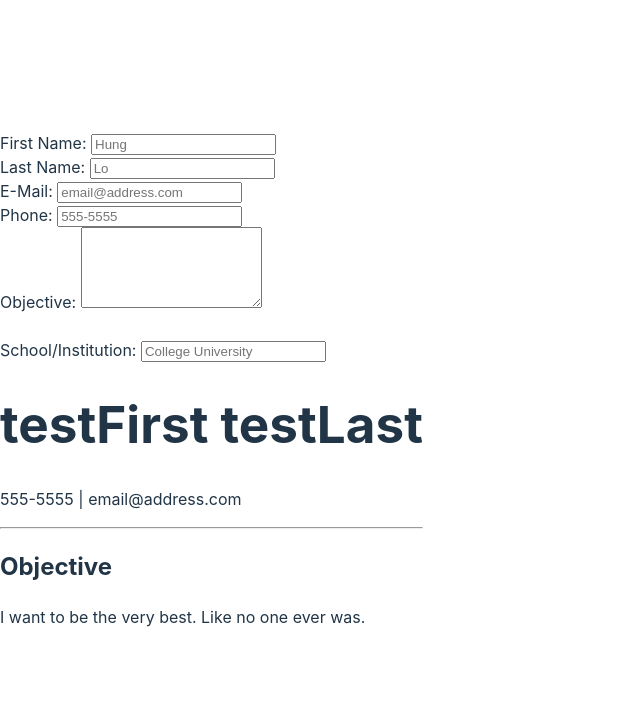
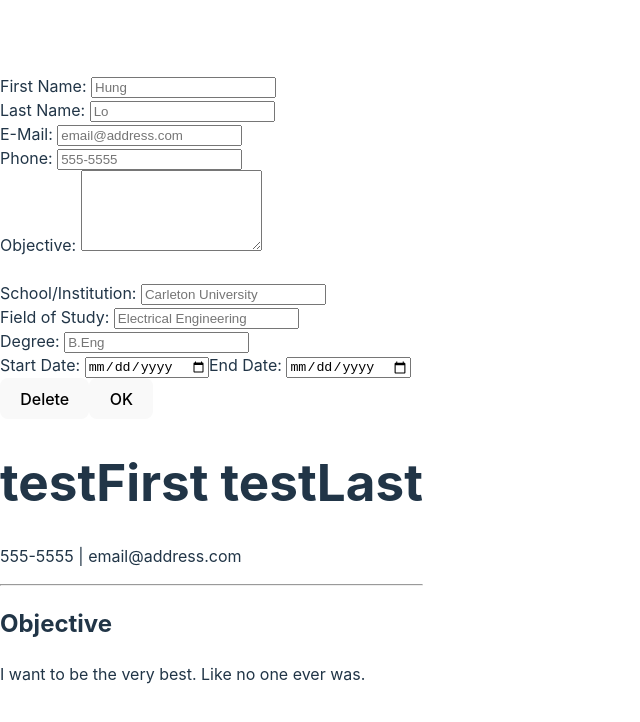
Before and after one commit to andrewtran28/cv-application, a React (Vite) app: page / in a window 1280 px wide. Shown: the top 722 px of the page, without its empty margins (0-640 px from the left). Built offline with nearby package versions, Linux system fonts and the light colour scheme; the HTML template or start-up script is replaced by a standard one.

Commit message:
Add education form

```diff
--- a/src/App.jsx
+++ b/src/App.jsx
@@ -1,22 +1,46 @@
 import { useState } from 'react';
 import GeneralForm from './components/general';
 import EducationForm from './components/education';
-import Resume from './components/resume';
+import Resume from './components/Resume';
 
 function App() {
     const [resume, setResume] = useState({firstName: "testFirst", lastName: "testLast", phone: "555-5555", email: "email@address.com", objective: "I want to be the very best. Like no one ever was."});
 
-    function handleGeneralChange(e) {
+    const handleGeneralChange = (e) => {
         setResume({ ...resume, [e.target.name]: e.target.value });
-      }
+    }
+
+    const handleEducationChange = (e) => {
+        setResume({ ...resume, [e.target.name]: e.target.value });
+    }
+
+    const handleExperienceChange = (e) => {
+        setResume({ ...resume, [e.target.name]: e.target.value });
+    }
+
+    const addEducation = () => {
+        const newEducation = {
+            school: '',
+            field: '',
+            degree: '',
+            startDate: '',
+            expand: true,
+            id: crypto.randomUUID(),
+        }
+
+        setResume({...resume, education: [...resume.education, newEducation]});
+    }
+
+    const removeEducation = () => {
+        setResume({...resume, education: resume.education.filter((edu, index) => index !==index)});
+    }
 
     return (<>
         <GeneralForm resume={resume} onChange={handleGeneralChange}/>
+        <br />
+        <EducationForm resume={resume} onChange={handleEducationChange}/>
 
-        <br />
-        <EducationForm />
-
-        <Resume resume = { resume } />
+        <Resume resume={resume} />
     </>)
 }
 
--- a/src/components/education.jsx
+++ b/src/components/education.jsx
@@ -1,38 +1,64 @@
-import { useState } from 'react';
+import DynamicInput from './Input';
 
-function EducationForm() {
-    const [school, setSchool] = useState("");
-    const [field, setField] = useState("");
-    const [degree, setDegree] = useState("");
-    const [year, setYear] = useState("");
+function EducationForm(resume, onChange) {
+    return (<div className="education-form">
+        <form>
+            <DynamicInput
+                    label="School/Institution: "
+                    type="text"
+                    name="school"
+                    value={resume.name}
+                    onChange={onChange}
+                    placeholder="Carleton University"
+                />
+                <br />
 
-    const handleSchool = (e) => {
-        setSchool(e.target.value);
-    }
+            <DynamicInput
+                label="Field of Study: "
+                type="text"
+                name="field"
+                value={resume.name}
+                onChange={onChange}
+                placeholder="Electrical Engineering"
+            />
+            <br />
 
-    const handleField = (e) => {
-        setField(e.target.value);
-    }
+            <DynamicInput
+                label="Degree: "
+                type="text"
+                name="degree"
+                value={resume.name}
+                onChange={onChange}
+                placeholder="B.Eng"
+            />
+            <br />
 
-    const handleDegree = (e) => {
-        setDegree(e.target.value);
-    }
+            <DynamicInput
+                label="Start Date: "
+                type="date"
+                name="start-date"
+                value={resume.name}
+                onChange={onChange}
+            />
 
-    const handleYear = (e) => {
-        setYear(e.target.value);
-    }
+            <DynamicInput
+                label="End Date: "
+                type="date"
+                name="end-date"
+                value={resume.name}
+                onChange={onChange}
+            />
+            <br />
 
-    const addEducation = () => {
-
-    }
-
-    return (<div className="educationForm">
-        <label for="school">School/Institution:{' '}</label>
-        <input type="text" id="firstName" value={school} onChange={handleSchool} placeholder="College University" />
+            <div className='btns-education'>
+                <button className="btn-remove" onClick={() => onpointermove(index)}>Delete</button>
+                <button className="btn-collapse">OK</button>
+            </div>
+        </form>
     </div>);
 }
 
-function EducationSection() {
+function addEducation() {
 
 }
 
--- a/src/components/general.jsx
+++ b/src/components/general.jsx
@@ -2,7 +2,7 @@ import DynamicInput from './Input'
 
 function GeneralForm ({ resume, onChange }) {
     return (<div className="general-form">
-        <form action="" onSubmit={(e) => e.preventDefault()}>
+        <form action="">
 
             <DynamicInput
                 label="First Name: "
@@ -10,7 +10,6 @@ function GeneralForm ({ resume, onChange }) {
                 name="firstName"
                 value={resume.name}
                 onChange={onChange}
-
                 placeholder="Hung"
             />
             <br />
```
Also changed, not shown: src/components/Resume.jsx (renamed from src/components/resume.jsx).
